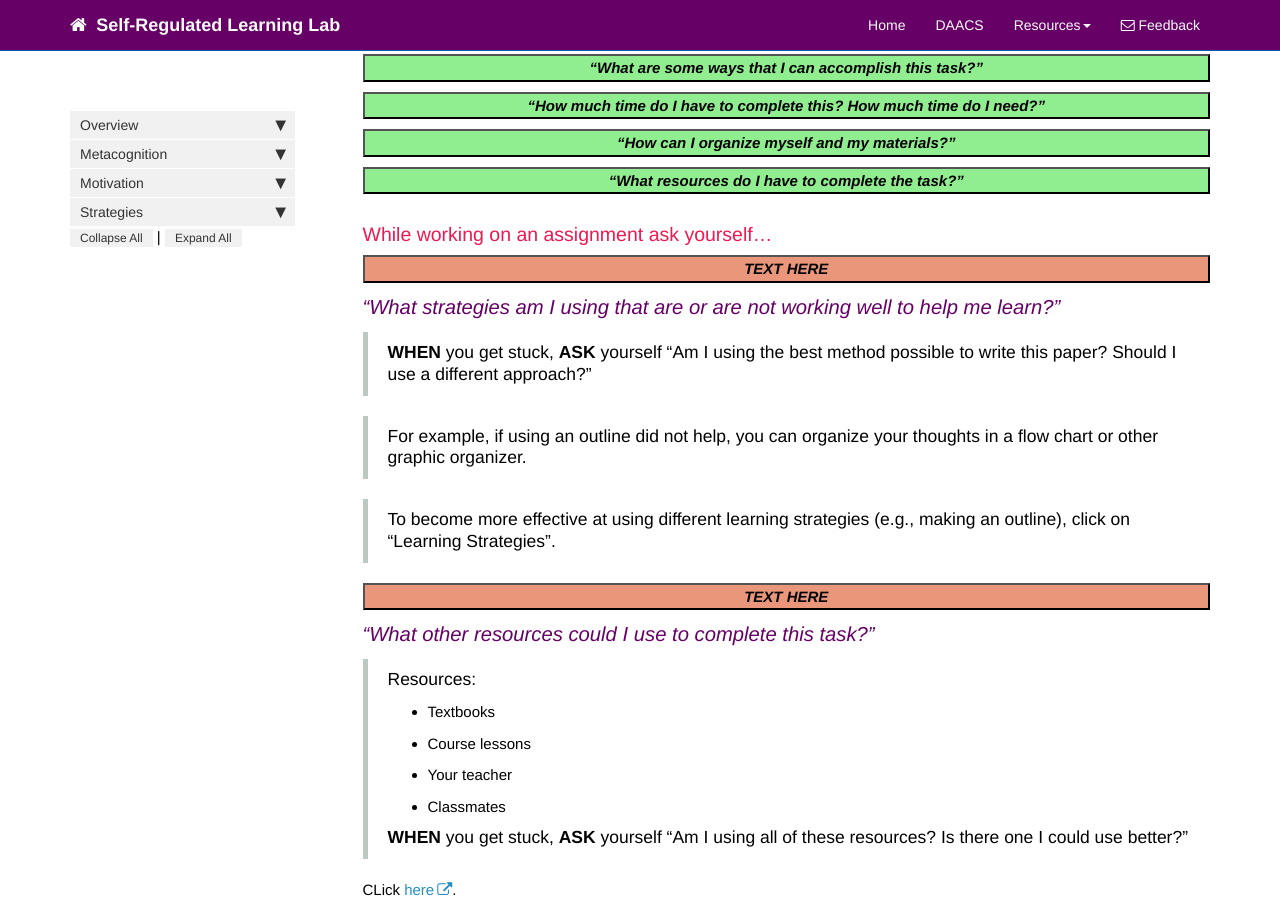
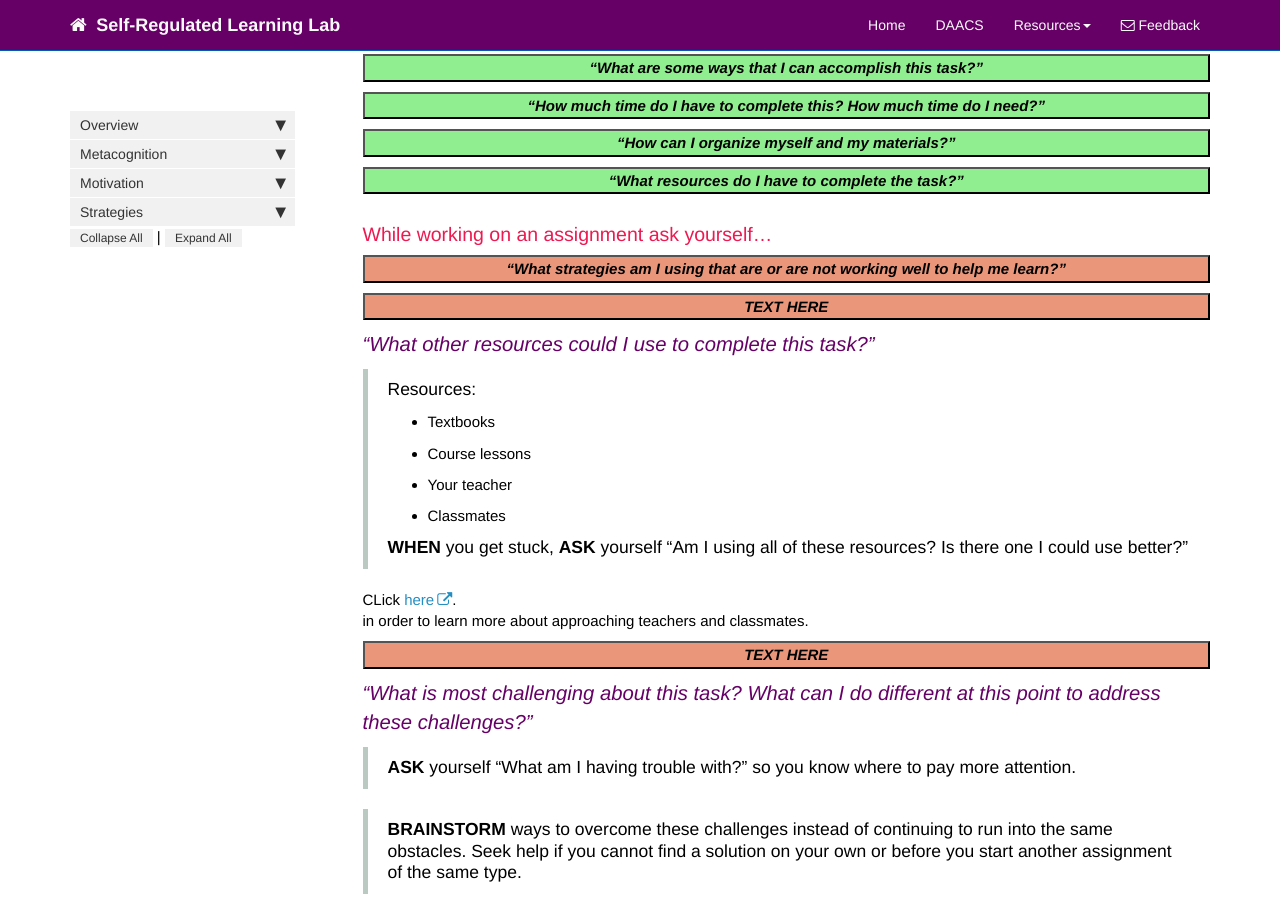
Before and after one commit to dfranklin02/SRL, a Jekyll site: the page built from docs/pages/metacognition/metacognition_recommendations_writing.md, in a window 1280 px wide and 900 px high, scrolled down 394 px. Built offline with Jekyll 4.4.1, drawn with Linux system fonts in a browser that asks for light colours; nearby versions of some CDN libraries; comment, search, counter and statistics services are not loaded.

Commit message:
Update metacognition_recommendations_writing.md

```diff
--- a/docs/pages/metacognition/metacognition_recommendations_writing.md
+++ b/docs/pages/metacognition/metacognition_recommendations_writing.md
@@ -97,21 +97,20 @@ When writing a paper, it may be useful to consult multiple sources on a topic (e
 
 ### While working on an assignment ask yourself...
 
-<button data-toggle="collapse" data-target="#writingduring1" style="background-color:DarkSalmon; width:100%"><b><i>TEXT HERE</i></b></button>
+<button data-toggle="collapse" data-target="#writingduring1" style="background-color:DarkSalmon; width:100%"><b><i>“What strategies am I using that are or are not working well to help me learn?”</i></b></button>
 
 <div id="writingduring1" class="collapse">
-TEXT HERE
+<b> WHEN </b> you get stuck, <b> ASK </b> yourself "Am I using the best method possible to write this paper? Should I use a different approach?"
+<br>
+<br>
+For example, if using an outline did not help, you can organize your thoughts in a flow chart or other graphic organizer.
+<br>
+<br>
+To become more effective at using different learning strategies (e.g., making an outline),<a href="http://srl.daacs.net/strategies.html"> click here</a>
 <br>
 <br>
 </div>
 
-<p class='question'>“What strategies am I using that are or are not working well to help me learn?”</p>
-
-> **WHEN** you get stuck, **ASK** yourself “Am I using the best method possible to write this paper? Should I use a different approach?”
-
-> For example, if using an outline did not help, you can organize your thoughts in a flow chart or other graphic organizer.
-
-> To become more effective at using different learning strategies (e.g., making an outline), click on "Learning Strategies".
 
 <button data-toggle="collapse" data-target="#writingduring2" style="background-color:DarkSalmon; width:100%"><b><i>TEXT HERE</i></b></button>
 
```
